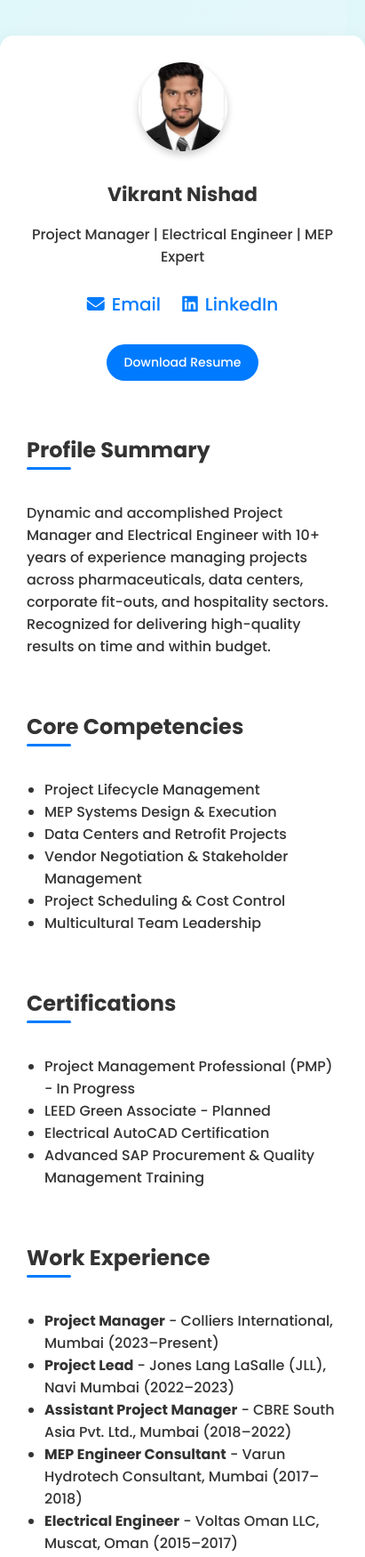
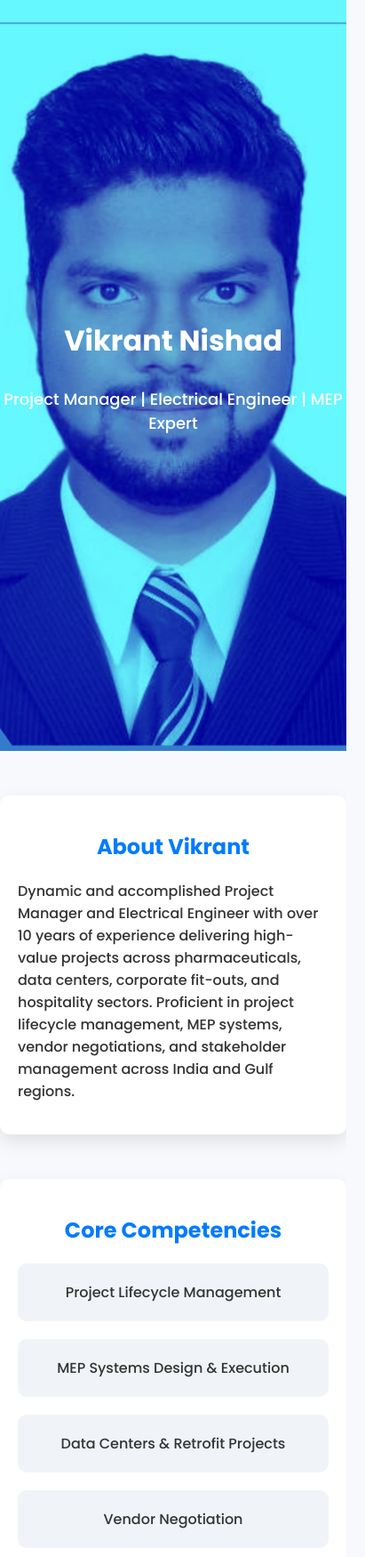
Before and after one commit to Neha190702/Vikrant-Profile, a plain HTML site: page index.html in a window 390 px wide. Shown: the top 1750 px of the page at 89% size, 411 px wide, since content can reach past the window. Drawn offline with Linux system fonts and the light colour scheme.

Commit message:
Update index.html

```diff
--- a/index.html
+++ b/index.html
@@ -7,104 +7,65 @@
   <link href="https://fonts.googleapis.com/css2?family=Poppins:wght@300;500;700&display=swap" rel="stylesheet">
   <link rel="stylesheet" href="https://cdnjs.cloudflare.com/ajax/libs/font-awesome/6.4.0/css/all.min.css">
   <style>
-    body {
-      font-family: 'Poppins', sans-serif;
+    body, html {
       margin: 0;
       padding: 0;
-      background: linear-gradient(135deg, #e0f7fa, #ffffff);
+      font-family: 'Poppins', sans-serif;
+      scroll-behavior: smooth;
+      background: #f7f9fc;
       color: #333;
-      scroll-behavior: smooth;
+    }
+    .hero {
+      background: url('vikrant-image.jpg') center/cover no-repeat;
+      height: 100vh;
       display: flex;
       flex-direction: column;
-      min-height: 100vh;
+      justify-content: center;
+      align-items: center;
+      text-align: center;
+      background-blend-mode: overlay;
+      background-color: rgba(0, 123, 255, 0.6);
+      color: white;
     }
-    .container {
-      width: 90%;
-      max-width: 1000px;
-      margin: 40px auto;
-      background: #fff;
-      padding: 30px;
-      border-radius: 15px;
-      box-shadow: 0 10px 25px rgba(0,0,0,0.1);
-      animation: fadeInUp 1s ease;
-      flex: 1;
+    .hero h1 {
+      font-size: 48px;
+      margin-bottom: 10px;
     }
-    .header {
-      text-align: center;
-      animation: fadeInDown 1s ease;
-    }
-    .profile-pic {
-      width: 150px;
-      height: 150px;
-      border-radius: 50%;
-      object-fit: cover;
-      margin-bottom: 15px;
-      box-shadow: 0 4px 8px rgba(0,0,0,0.2);
-    }
-    h1 {
-      margin: 10px 0;
-      font-weight: 700;
+    .hero p {
+      font-size: 22px;
     }
     .section {
-      margin-top: 40px;
-      animation: fadeInUp 1.5s ease;
+      max-width: 1000px;
+      margin: 50px auto;
+      padding: 20px;
+      background: white;
+      border-radius: 10px;
+      box-shadow: 0 8px 20px rgba(0,0,0,0.1);
     }
     .section h2 {
-      position: relative;
-      display: inline-block;
-      padding-bottom: 5px;
+      text-align: center;
       margin-bottom: 20px;
-      font-weight: 700;
-    }
-    .section h2::after {
-      content: '';
-      width: 50px;
-      height: 3px;
-      background: #007BFF;
-      position: absolute;
-      left: 0;
-      bottom: 0;
-      border-radius: 5px;
+      color: #007BFF;
     }
     ul {
       padding-left: 20px;
     }
-    table {
-      width: 100%;
-      border-collapse: collapse;
-      margin-top: 15px;
+    .grid {
+      display: grid;
+      grid-template-columns: repeat(auto-fit, minmax(250px, 1fr));
+      gap: 20px;
+      margin-top: 20px;
     }
-    table, th, td {
-      border: 1px solid #ddd;
+    .card {
+      background: #f0f4f8;
+      padding: 20px;
+      border-radius: 10px;
+      text-align: center;
+      transition: 0.3s;
     }
-    th, td {
-      padding: 10px;
-      text-align: center;
-    }
-    .contact-links a {
-      display: inline-block;
-      margin: 10px;
-      text-decoration: none;
-      color: #007BFF;
-      font-weight: 500;
-      font-size: 20px;
-    }
-    .contact-links a i {
-      margin-right: 8px;
-    }
-    .resume-btn {
-      display: inline-block;
+    .card:hover {
       background: #007BFF;
       color: white;
-      padding: 12px 25px;
-      margin-top: 20px;
-      text-decoration: none;
-      border-radius: 25px;
-      transition: background 0.3s;
-      font-weight: 500;
-    }
-    .resume-btn:hover {
-      background: #0056b3;
     }
     footer {
       text-align: center;
@@ -113,128 +74,73 @@
       color: white;
       font-size: 14px;
     }
-    @keyframes fadeInUp {
-      from { opacity: 0; transform: translateY(50px); }
-      to { opacity: 1; transform: translateY(0); }
+    @media (max-width: 600px) {
+      .hero h1 {
+        font-size: 32px;
       }
-    @keyframes fadeInDown {
-      from { opacity: 0; transform: translateY(-50px); }
-      to { opacity: 1; transform: translateY(0); }
-    }
-    @media (max-width: 600px) {
-      .profile-pic {
-        width: 100px;
-        height: 100px;
-      }
-      .resume-btn {
-        padding: 10px 20px;
-        font-size: 14px;
-      }
-      h1 {
-        font-size: 22px;
+      .hero p {
+        font-size: 18px;
       }
     }
   </style>
 </head>
 <body>
-  <div class="container">
-    <div class="header">
-      <img src="vikrant-image.jpg" alt="Vikrant Nishad" class="profile-pic">
+  <div class="hero">
     <h1>Vikrant Nishad</h1>
     <p>Project Manager | Electrical Engineer | MEP Expert</p>
-      <div class="contact-links">
-        <a href="mailto:vikrant.nishadpro@gmail.com"><i class="fas fa-envelope"></i>Email</a>
-        <a href="https://linkedin.com/in/vikrant-nishad-87828683" target="_blank"><i class="fab fa-linkedin"></i>LinkedIn</a>
-      </div>
-      <a class="resume-btn" href="vikrant-cv.pdf" download>Download Resume</a>
   </div>
 
   <div class="section">
-      <h2>Profile Summary</h2>
-      <p>Dynamic and accomplished Project Manager and Electrical Engineer with 10+ years of experience managing projects across pharmaceuticals, data centers, corporate fit-outs, and hospitality sectors. Recognized for delivering high-quality results on time and within budget.</p>
+    <h2>About Vikrant</h2>
+    <p>Dynamic and accomplished Project Manager and Electrical Engineer with over 10 years of experience delivering high-value projects across pharmaceuticals, data centers, corporate fit-outs, and hospitality sectors. Proficient in project lifecycle management, MEP systems, vendor negotiations, and stakeholder management across India and Gulf regions.</p>
   </div>
 
   <div class="section">
     <h2>Core Competencies</h2>
-      <ul>
-        <li>Project Lifecycle Management</li>
-        <li>MEP Systems Design & Execution</li>
-        <li>Data Centers and Retrofit Projects</li>
-        <li>Vendor Negotiation & Stakeholder Management</li>
-        <li>Project Scheduling & Cost Control</li>
-        <li>Multicultural Team Leadership</li>
-      </ul>
+    <div class="grid">
+      <div class="card">Project Lifecycle Management</div>
+      <div class="card">MEP Systems Design & Execution</div>
+      <div class="card">Data Centers & Retrofit Projects</div>
+      <div class="card">Vendor Negotiation</div>
+      <div class="card">Project Scheduling & Cost Control</div>
+      <div class="card">Multicultural Team Leadership</div>
+    </div>
   </div>
 
   <div class="section">
     <h2>Certifications</h2>
-      <ul>
-        <li>Project Management Professional (PMP) - In Progress</li>
-        <li>LEED Green Associate - Planned</li>
-        <li>Electrical AutoCAD Certification</li>
-        <li>Advanced SAP Procurement & Quality Management Training</li>
-      </ul>
+    <div class="grid">
+      <div class="card">PMP (In Progress)</div>
+      <div class="card">LEED Green Associate (Planned)</div>
+      <div class="card">Electrical AutoCAD Certification</div>
+      <div class="card">SAP Procurement & Quality Management</div>
+    </div>
   </div>
 
   <div class="section">
     <h2>Work Experience</h2>
     <ul>
-        <li><strong>Project Manager</strong> - Colliers International, Mumbai (2023–Present)</li>
-        <li><strong>Project Lead</strong> - Jones Lang LaSalle (JLL), Navi Mumbai (2022–2023)</li>
-        <li><strong>Assistant Project Manager</strong> - CBRE South Asia Pvt. Ltd., Mumbai (2018–2022)</li>
-        <li><strong>MEP Engineer Consultant</strong> - Varun Hydrotech Consultant, Mumbai (2017–2018)</li>
-        <li><strong>Electrical Engineer</strong> - Voltas Oman LLC, Muscat, Oman (2015–2017)</li>
+      <li>Project Manager - Colliers International (2023–Present)</li>
+      <li>Project Lead - JLL, Navi Mumbai (2022–2023)</li>
+      <li>Assistant Project Manager - CBRE South Asia Pvt. Ltd. (2018–2022)</li>
+      <li>MEP Engineer Consultant - Varun Hydrotech Consultant (2017–2018)</li>
+      <li>Electrical Engineer - Voltas Oman LLC (2015–2017)</li>
     </ul>
   </div>
 
   <div class="section">
-      <h2>Education</h2>
-      <p>Bachelor of Engineering (Electrical) — North Maharashtra University (2014) | 72.53%</p>
-    </div>
-
-    <div class="section">
-      <h2>Significant Projects</h2>
-      <table>
-        <thead>
-          <tr>
-            <th>Project</th>
-            <th>Client</th>
-            <th>Value</th>
-          </tr>
-        </thead>
-        <tbody>
-          <tr>
-            <td>Studio & High-End Fit-Out</td>
-            <td>Bloomberg, Mumbai</td>
-            <td>₹25 Cr</td>
-          </tr>
-          <tr>
-            <td>PoE Tech Upgrade</td>
-            <td>CISCO, Mumbai</td>
-            <td>₹15 Cr</td>
-          </tr>
-          <tr>
-            <td>Corporate HO Fitout</td>
-            <td>Bajaj Electricals, Mumbai</td>
-            <td>₹20 Cr</td>
-          </tr>
-          <tr>
-            <td>E&L Lab Retrofit</td>
-            <td>TEVA, Navi Mumbai</td>
-            <td>₹6 Cr</td>
-          </tr>
-          <tr>
-            <td>Corporate Fit-Out</td>
-            <td>J.P. Morgan, Mumbai</td>
-            <td>₹40 Cr</td>
-          </tr>
-        </tbody>
-      </table>
+    <h2>Key Projects</h2>
+    <div class="grid">
+      <div class="card">Studio & Fit-Out - Bloomberg Mumbai</div>
+      <div class="card">PoE Tech Upgrade - CISCO Mumbai</div>
+      <div class="card">Corporate HO Fitout - Bajaj Electricals</div>
+      <div class="card">E&L Lab Retrofit - TEVA Navi Mumbai</div>
+      <div class="card">Corporate Fit-Out - J.P. Morgan Mumbai</div>
     </div>
   </div>
 
   <footer>
-    Thank you for visiting! &nbsp; | &nbsp; © 2025 Vikrant Nishad
+    Thank you for visiting! | © 2025 Vikrant Nishad
   </footer>
 </body>
 </html>
```
Lines whose indentation alone changed are shown as unchanged.
